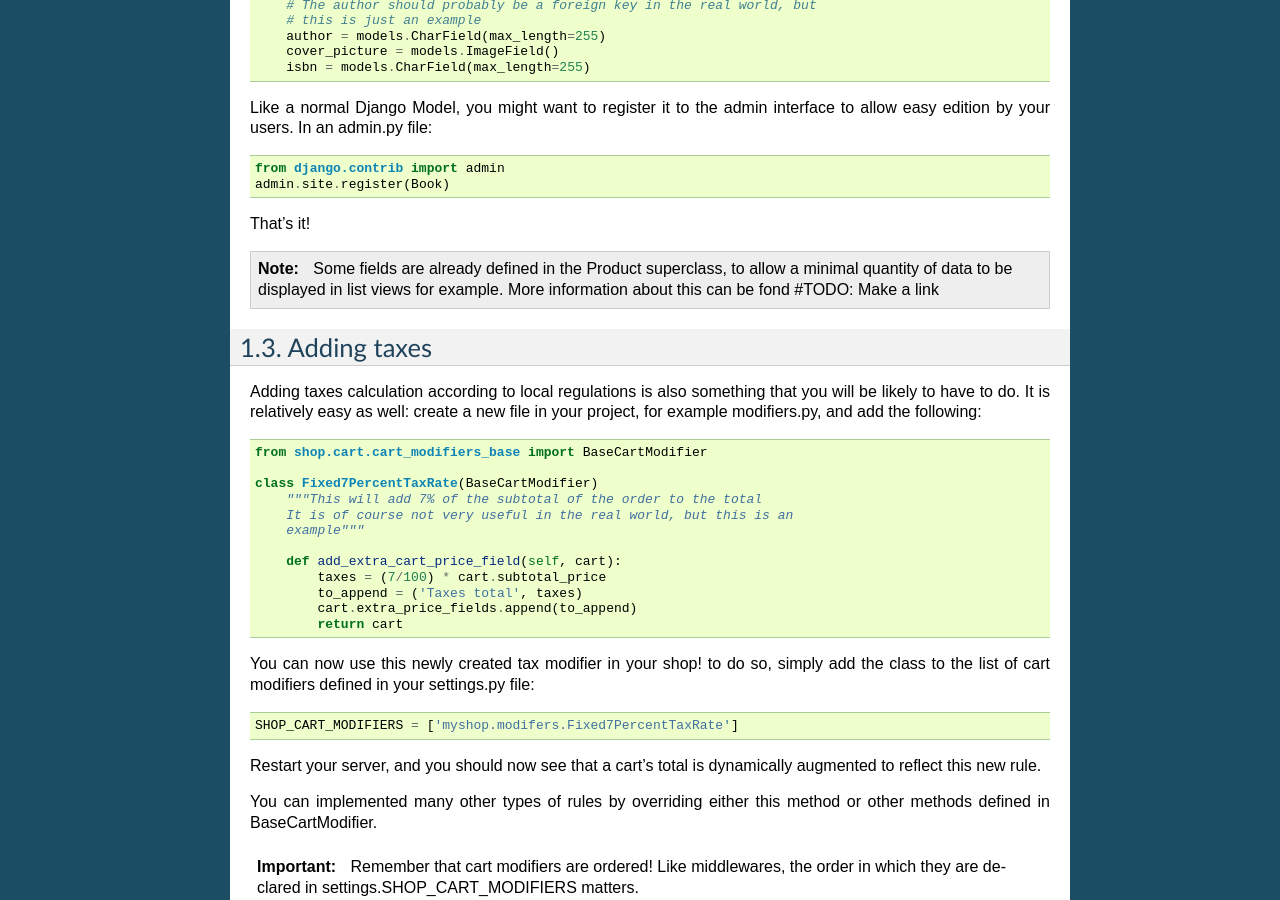
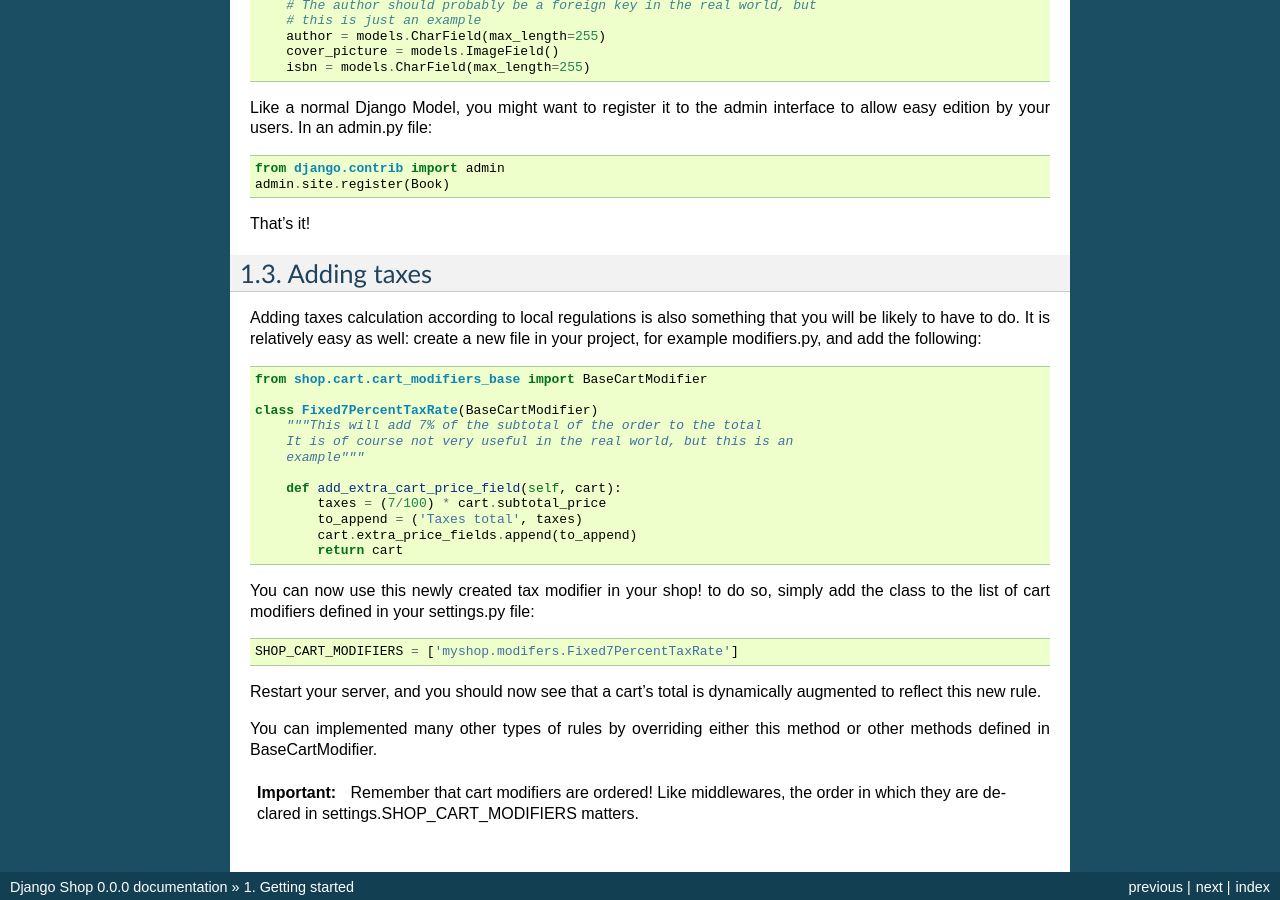
Before and after one commit to zootopia106/django-shop, a Sphinx documentation site: the page built from docs/getting-started.rst, in a window 1280 px wide and 900 px high, scrolled down 2026 px. Built offline with Sphinx 7.4.7, drawn with Linux system fonts in a browser that asks for light colours.

Commit message:
Fixed getting-started docs (basically, removed a useless bit from it)

```diff
--- a/docs/getting-started.rst
+++ b/docs/getting-started.rst
@@ -131,10 +131,6 @@ to allow easy edition by your users. In an admin.py file::
 
 That's it!
 
-.. note:: Some fields are already defined in the Product superclass, to allow a
-          minimal quantity of data to be displayed in list views for example.
-          More information about this can be fond #TODO: Make a link
-
 Adding taxes
 =============
 
```
